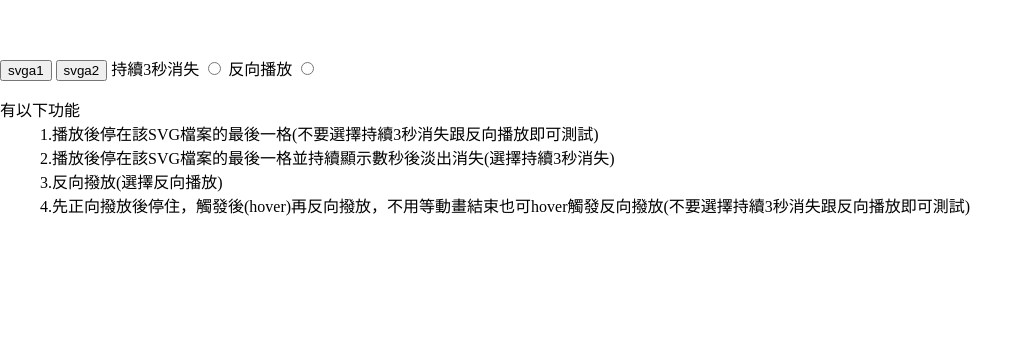
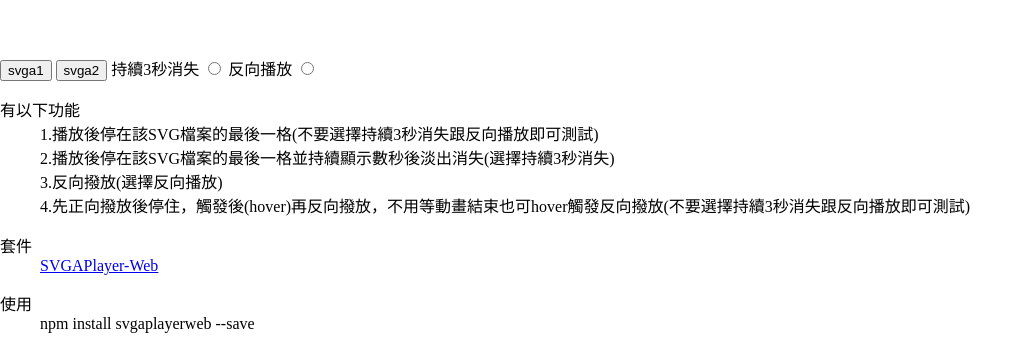
Before and after one commit to funfish22/svga_demo, a plain HTML site: page index.html in a window 1280 px wide. Shown: the part 444-800 px from the top of the page, without its empty margins (0-1033 px from the left). Drawn offline with Linux system fonts and the light colour scheme; a script that the page names is missing.

Commit message:
新增功能說明

```diff
--- a/index.html
+++ b/index.html
@@ -32,7 +32,14 @@
                 <dd>3.反向撥放(選擇反向播放)</dd>
                 <dd>4.先正向撥放後停住，觸發後(hover)再反向撥放，不用等動畫結束也可hover觸發反向撥放(不要選擇持續3秒消失跟反向播放即可測試)</dd>
             </dl>
-
+            <dl>
+                <dt>套件</dt>
+                <dd><a href="https://github.com/svga/SVGAPlayer-Web" target="_blank">SVGAPlayer-Web</a></dd>
+            </dl>
+            <dl>
+                <dt>使用</dt>
+                <dd>npm install svgaplayerweb --save</dd>
+            </dl>
         </div>
         <script src="./js/svga.min.js"></script>
         <script src="./js/script.js"></script>
```
